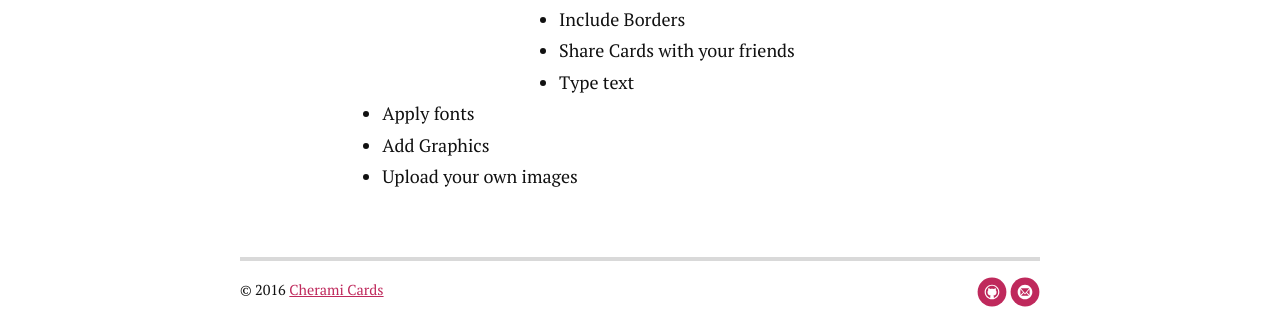
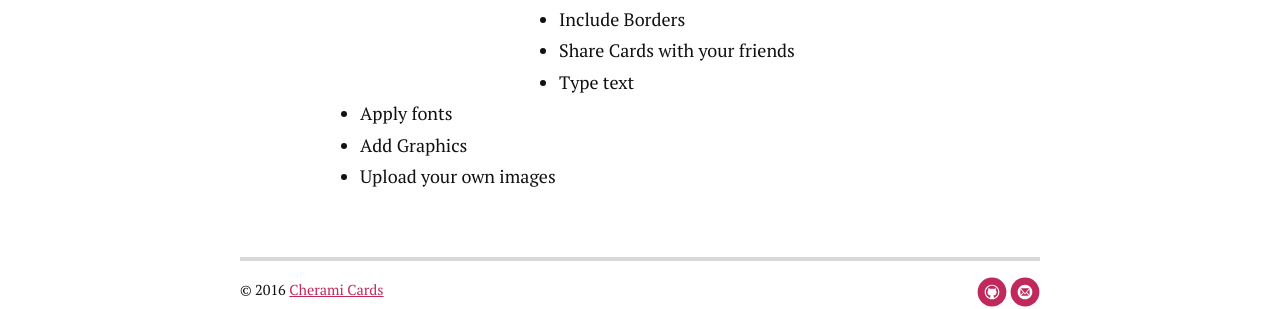
Before and after one commit to CheramiCards/blog, a Jekyll site: the page built from about.md, in a window 1280 px wide. Shown: the part 561-870 px from the top of the page. Built offline with Jekyll 4.4.1, drawn with Linux system fonts in a browser that asks for light colours; nearby versions of some CDN libraries.

Commit message:
Update about page

```diff
--- a/about.md
+++ b/about.md
@@ -9,7 +9,7 @@ title: About Cherami Cards
 	<p class="intro">Make a card!</p>
 	<p>Every individual thrives to express themselves; that’s why we at Cherami.Cards allow you to express yourself.</p>
 	<h2>Features</h2>
-	<ul class="margin-left-40">
+	<ul class="marginleft40">
 		<li>Choose Shapes</li>
 		<li>Include Borders</li>
 		<li>Share Cards with your friends</li>
--- a/assets/css/style.css
+++ b/assets/css/style.css
@@ -1266,11 +1266,11 @@ img[src*='#center'] {
     max-width: 450px;
   }
 }
-.margin-left-40 {
-  margin-left: 40%;
+.marginleft40 {
+  margin-left: 40% !important;
 }
 @media only screen and (min-width: 420px) {
-  .margin-left-40 {
-    margin-left: 10%;
+  .marginleft40 {
+    margin-left: 10% !important;
   }
 }
```
